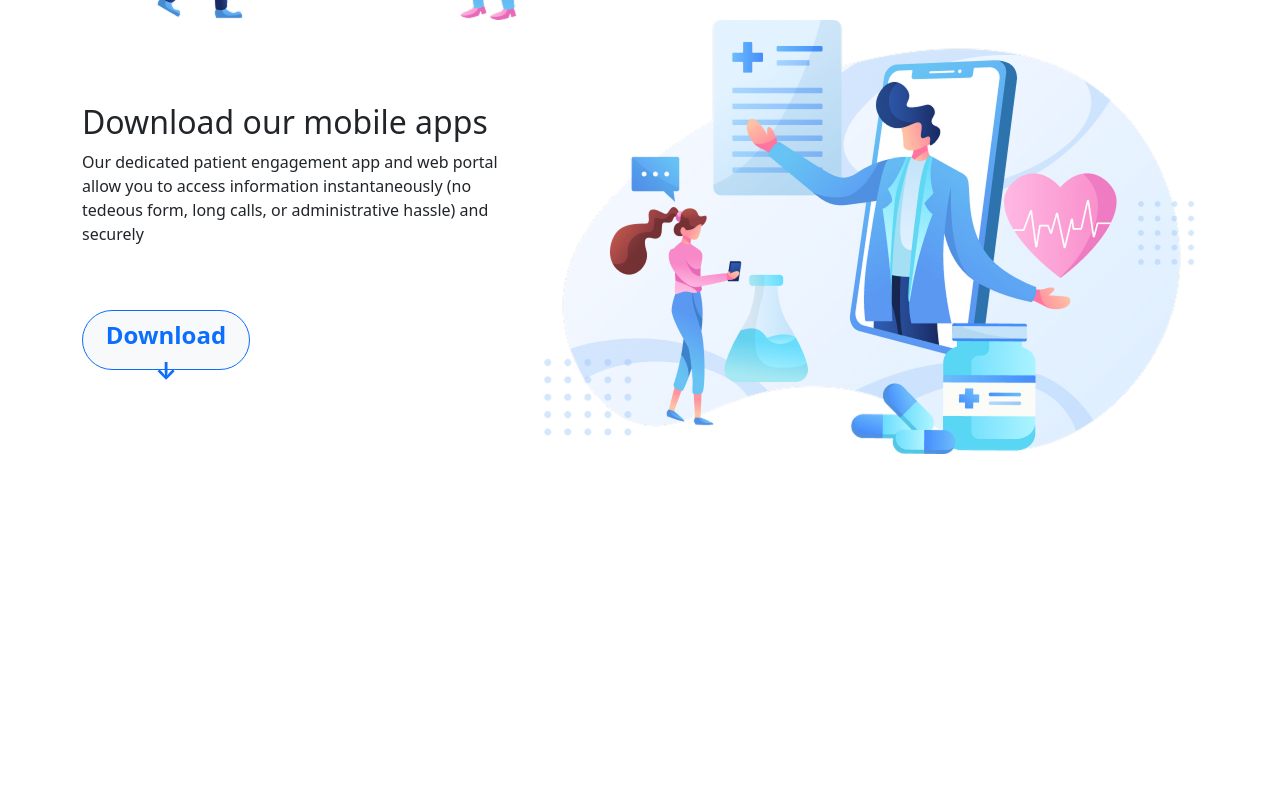
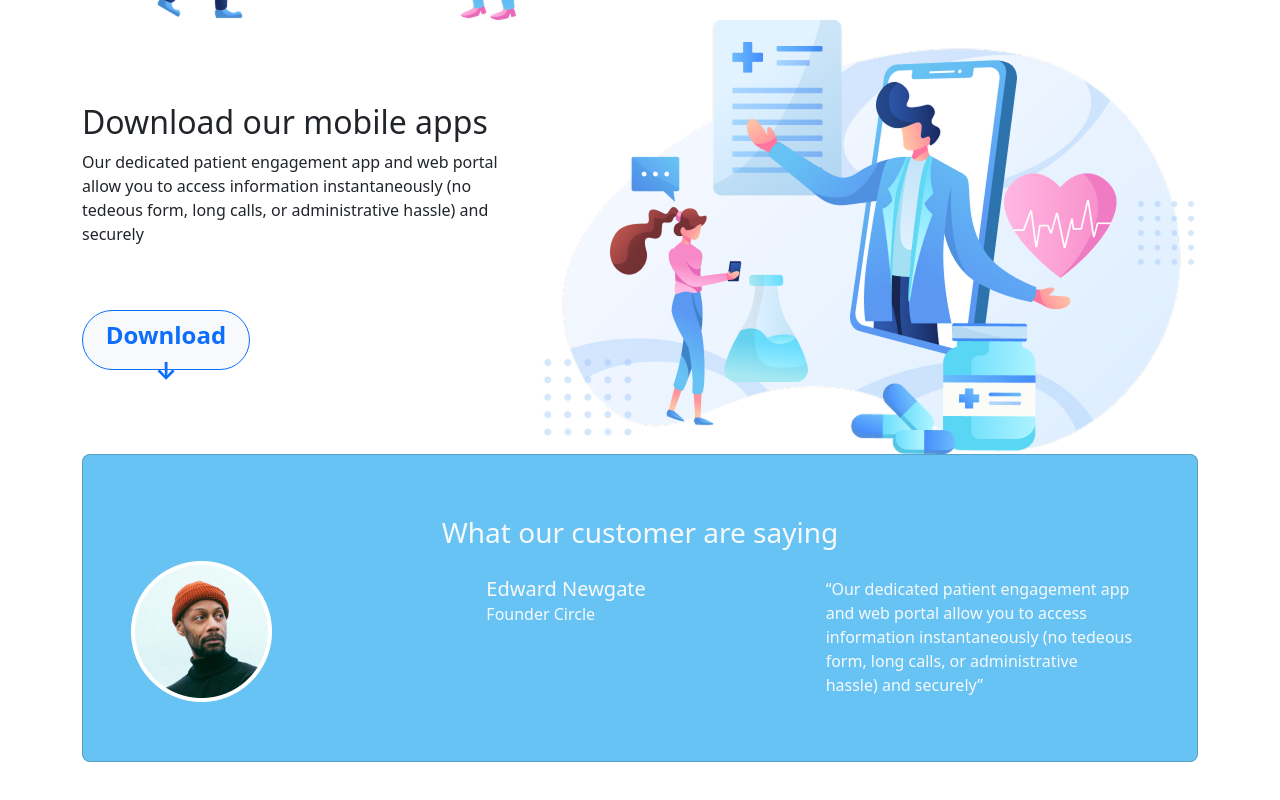
Before and after one commit to uday-reverseBits/trafalgar-landing-page, a plain HTML site: page index.html in a window 1280 px wide. Shown: the part 1984-2784 px from the top of the page. Before the commit the page ends 2438 px from the top, so only its background shows below. Drawn offline with nearby package versions, Linux system fonts and the light colour scheme.

Commit message:
✨feature: started working on section 5 (carousel)

```diff
--- a/index.html
+++ b/index.html
@@ -220,6 +220,54 @@
     </section>
 
 
+
+    <!-- ---------------------------------------section-5------------------------------------------------- -->
+
+    <section class="reviews-carousel container-lg">
+
+        <div class="carousel mb-5 ">
+            <div class="carousel-inner">
+                <div class="carousel-item active ">
+
+
+
+
+
+
+                    <div class="card carousel-bg p-5 text-light rounded-3">
+                        <div class="card-header  text-center fs-3 fw-medium">
+                            What our customer are saying
+                        </div>
+                        <div class="row g-0">
+                            <div class="col">
+                                <img src="/trafalgar-landing-page/reviewer image.png" class="img-fluid rounded-start"
+                                    alt="...">
+                            </div>
+                            <div class="col">
+                                <div class="card-body">
+                                    <h5 class="card-title fw-normal">Edward Newgate</h5>
+                                    <h6 class="card-subtitle mb-2 fw-light">Founder Circle</h6>
+                                </div>
+                            </div>
+                            <div class="col">
+                                <div class="card-body">
+                                    <p class="card-text fw-lighter">“Our dedicated patient engagement app and
+                                        web portal allow you to access information instantaneously (no tedeous form,
+                                        long calls,
+                                        or administrative hassle) and securely”
+                                    </p>
+                                </div>
+                            </div>
+
+                        </div>
+                    </div>
+
+                </div>
+            </div>
+        </div>
+        </div>
+    </section>
+
     <script src="https://cdn.jsdelivr.net/npm/bootstrap@5.3.3/dist/js/bootstrap.bundle.min.js"
         integrity="sha384-YvpcrYf0tY3lHB60NNkmXc5s9fDVZLESaAA55NDzOxhy9GkcIdslK1eN7N6jIeHz" crossorigin="anonymous">
         </script>
--- a/style.css
+++ b/style.css
@@ -1,5 +1,9 @@
 .logo-text-container {
     background-color: rgba(69, 143, 246, 1);
+}
+
+.carousel-bg {
+    background: rgba(103, 195, 243, 1);
 }
 
 /* --------------section-1------------- */
@@ -24,3 +28,16 @@
     display: block;
     min-width: 100%;
 }
+
+
+
+.card-body>img {
+    width: 130px;
+}
+
+.card-header {
+    border: none !important;
+    box-shadow: none !important;
+    outline: none !important;
+    background: none;
+}
```
Also changed, not shown: reviewer image.png (added).
